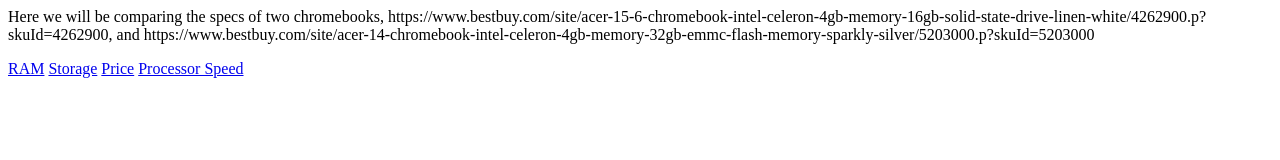
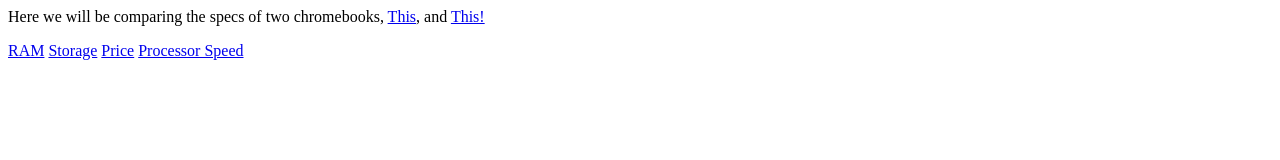
Before and after one commit to MattOdom/worgenworgen, a plain HTML site: page project1.html in a window 1280 px wide. Drawn offline with Linux system fonts and the light colour scheme.

Commit message:
Update project1.html

```diff
--- a/project1.html
+++ b/project1.html
@@ -1,5 +1,5 @@
 <html>
-<p> Here we will be comparing the specs of two chromebooks, https://www.bestbuy.com/site/acer-15-6-chromebook-intel-celeron-4gb-memory-16gb-solid-state-drive-linen-white/4262900.p?skuId=4262900, and https://www.bestbuy.com/site/acer-14-chromebook-intel-celeron-4gb-memory-32gb-emmc-flash-memory-sparkly-silver/5203000.p?skuId=5203000
+<p> Here we will be comparing the specs of two chromebooks, <a href="https://www.bestbuy.com/site/acer-15-6-chromebook-intel-celeron-4gb-memory-16gb-solid-state-drive-linen-white/4262900.p?skuId=4262900">This</a>, and <a href="https://www.bestbuy.com/site/acer-14-chromebook-intel-celeron-4gb-memory-32gb-emmc-flash-memory-sparkly-silver/5203000.p?skuId=5203000">This!</a>
 <div class="topnav" id="myTopnav">
 <a href="ram.html">RAM</a>
 <a href="storage.html">Storage</a>
```
